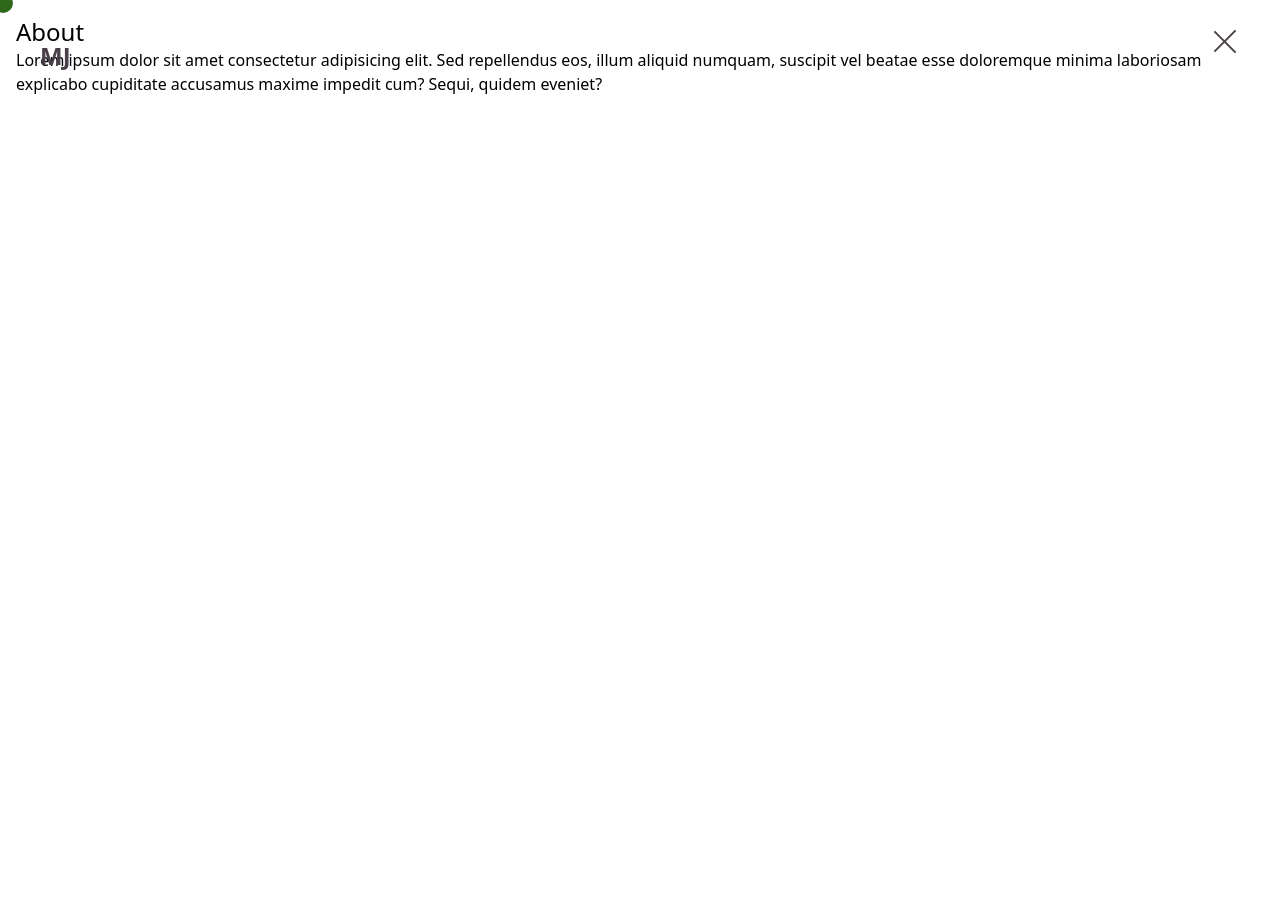
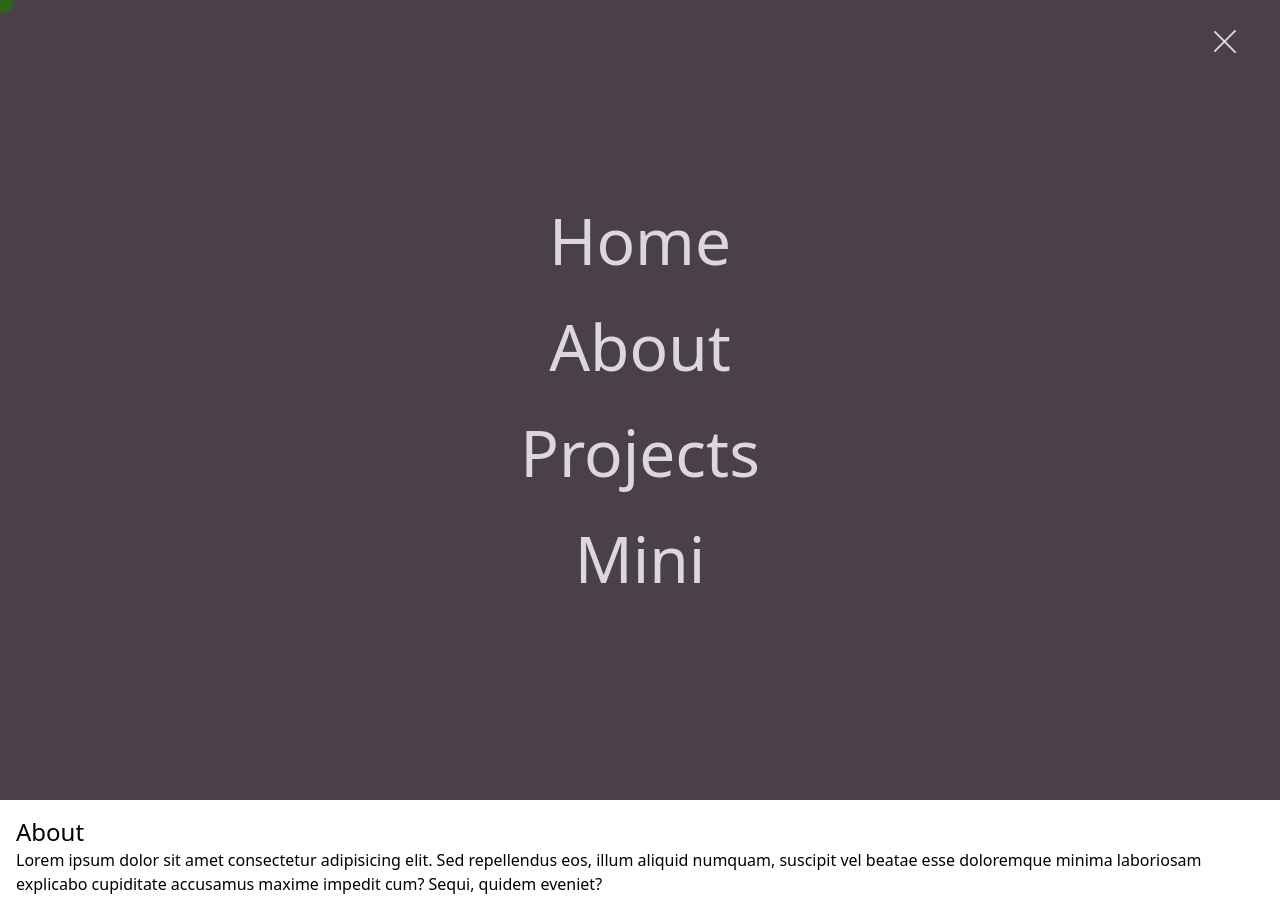
Before and after one commit to malikkotb/matt_portfolio, a Next.js app: page /about in a window 1280 px wide. Both pictures are taken after a click on the element 1225 px from the left and 56 px from the top of the page. Before the commit the page ends 800 px from the top, so only its background shows below. Built offline with nearby package versions, Linux system fonts and the light colour scheme.

Commit message:
styling menu

```diff
--- a/pages/components/Layout/header/style.module.scss
+++ b/pages/components/Layout/header/style.module.scss
@@ -34,10 +34,15 @@
         &::after{
             transform: rotate(45deg);
             top: -1px;
+            // color of X; when Menu is active
+            background-color: white;
+            opacity: 80%;
         }
         &::before{
             transform: rotate(-45deg);
             top: 0px;
+            background-color: white;
+            opacity: 80%;
         }
     }
 }
--- a/pages/components/Layout/menu/Menu.tsx
+++ b/pages/components/Layout/menu/Menu.tsx
@@ -40,7 +40,7 @@ export default function Menu({ menuIsActive, setMenuIsActive }: HeaderProps) {
 
   return (
     <motion.div
-      className={`hidden flex flex-col items-center bg-[#4A4049] justify-center h-screen w-full z-10`}
+      className={`flex flex-col items-center bg-[#4A4049] justify-center h-screen w-full z-10`}
       variants={anim}
       initial="initial"
       animate={menuIsActive ? "open" : "closed"}
@@ -48,28 +48,28 @@ export default function Menu({ menuIsActive, setMenuIsActive }: HeaderProps) {
       <Link
         href={"/home"}
         onClick={() => handleClick()}
-        className="cursor-pointer m-[5px] text-[5vw] text-white transition-transform transform opacity-70 hover:opacity-100 hover:scale-105 duration-300"
+        className="cursor-pointer m-[5px] text-[5vw] text-white transition-transform transform opacity-80 hover:opacity-100 hover:scale-105 duration-300"
       >
         Home
       </Link>
       <Link
         href={"/about"}
         onClick={() => setMenuIsActive(false)}
-        className="cursor-pointer m-[5px] text-[5vw] text-white transition-transform transform opacity-70 hover:opacity-100 hover:scale-105 duration-300"
+        className="cursor-pointer m-[5px] text-[5vw] text-white transition-transform transform opacity-80 hover:opacity-100 hover:scale-105 duration-300"
       >
         About
       </Link>
       <Link
         href={"/projects"}
         onClick={() => setMenuIsActive(false)}
-        className="cursor-pointer m-[5px] text-[5vw] text-white transition-transform transform opacity-70 hover:opacity-100 hover:scale-105 duration-300"
+        className="cursor-pointer m-[5px] text-[5vw] text-white transition-transform transform opacity-80 hover:opacity-100 hover:scale-105 duration-300"
       >
         Projects
       </Link>
       <Link
         href={"/mini"}
         onClick={() => setMenuIsActive(false)}
-        className="cursor-pointer m-[5px] text-[5vw] text-white transition-transform transform opacity-70 hover:opacity-100 hover:scale-105 duration-300"
+        className="cursor-pointer m-[5px] text-[5vw] text-white transition-transform transform opacity-80 hover:opacity-100 hover:scale-105 duration-300"
       >
         Mini
       </Link>
```
